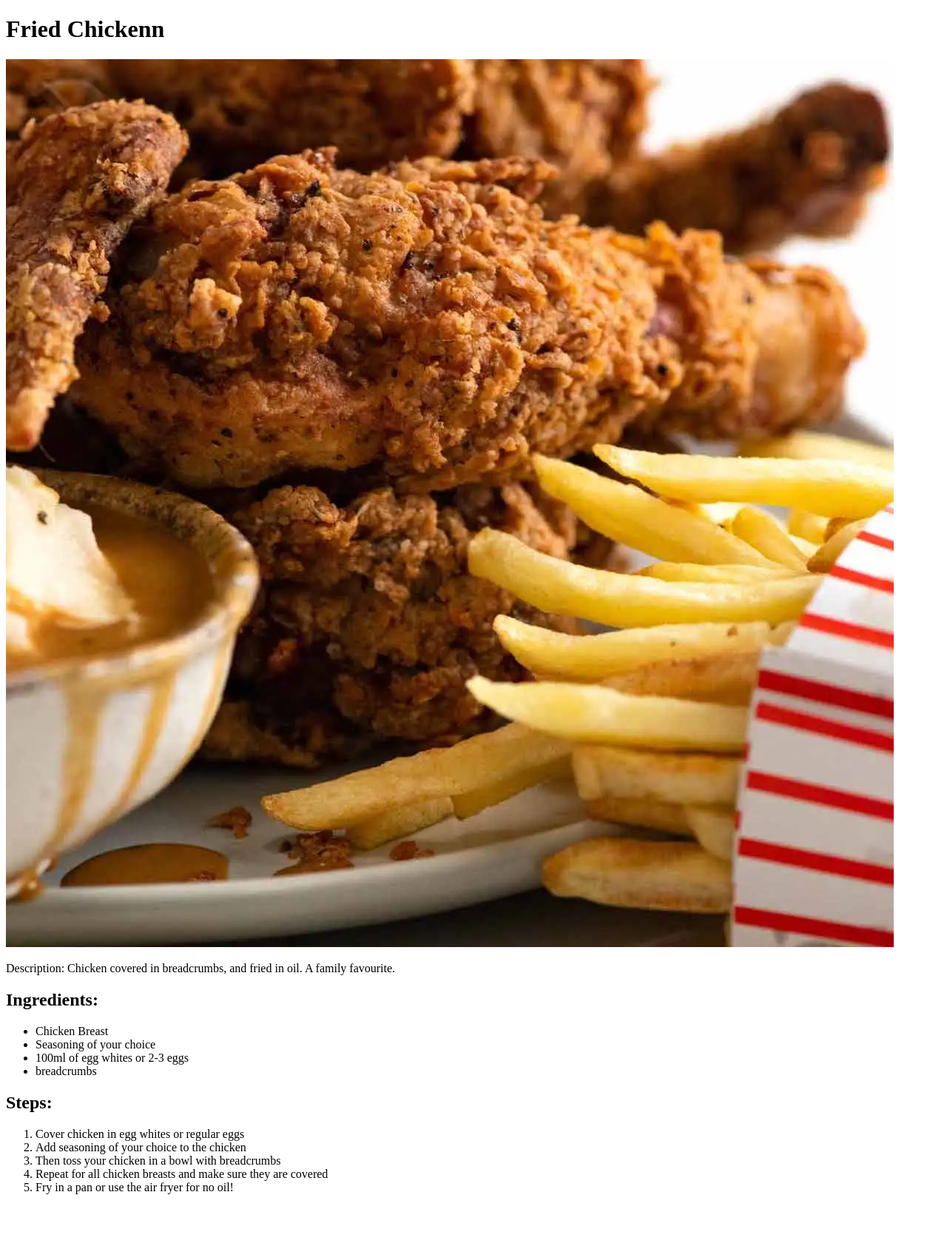
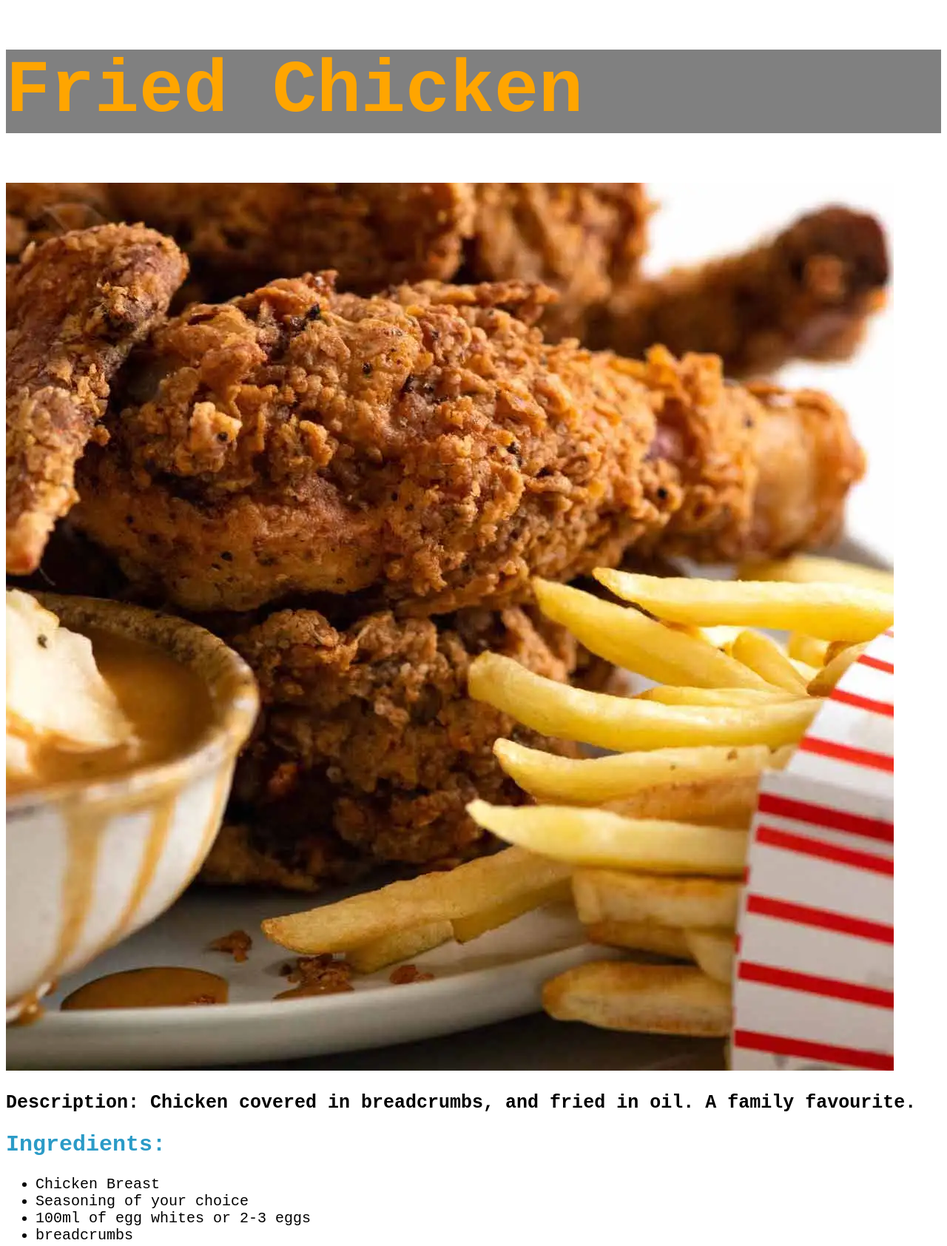
Before and after one commit to TegaBC/odin-recipes, a plain HTML site: page recipes/fried-chicken.html in a window 1280 px wide. Shown: the top 1684 px of the page at 74% size. Before the commit the page ends 1630 px from the top, so only its background shows below. Drawn offline with Linux system fonts and the light colour scheme.

Commit message:
added styling

```diff
--- a/recipes/fried-chicken.html
+++ b/recipes/fried-chicken.html
@@ -4,10 +4,11 @@
     <meta charset="UTF-8">
     <meta http-equiv="X-UA-Compatible" content="IE=edge">
     <meta name="viewport" content="width=device-width, initial-scale=1.0">
+    <link rel = "stylesheet" href = "../styles.css">
     <title>Document</title>
 </head>
 <body>
-    <h1>Fried Chickenn</h1>
+    <h1>Fried Chicken</h1>
     <img src="../images/fried-chicken.webp">
     <p>Description: Chicken covered in breadcrumbs, and fried in oil. A family favourite.</p>
     <h2>Ingredients:</h2>
--- /dev/null
+++ b/styles.css
@@ -0,0 +1,34 @@
+h1{
+    font-family: 'Courier New', Courier, monospace;
+    font-size: 100px;
+    font-weight: 800;
+    color: orange;
+    background-color: gray;
+}
+
+h2{
+    font-family: 'Courier New', Courier, monospace;
+    font-size: 30px;
+    font-weight: 800;
+    color: rgb(43, 155, 199);
+}
+
+p{
+    font-family: 'Courier New', Courier, monospace;
+    font-size: 25px;
+    font-weight: 600;
+    color: rgb(0, 0, 0);
+}
+
+ol, ul{
+    font-family: 'Courier New', Courier, monospace;
+    font-size: 20px;
+    font-weight: 400;
+    color: rgb(0, 0, 0);
+}
+
+a{
+    font-family: 'Courier New', Courier, monospace;
+    font-size: 20px;
+    color: black;
+}
```
Also changed, not shown: index.html (+1 -0 lines), recipes/homemade-fries.html (+1 -0 lines), recipes/minced-wrap.html (+1 -0 lines).
